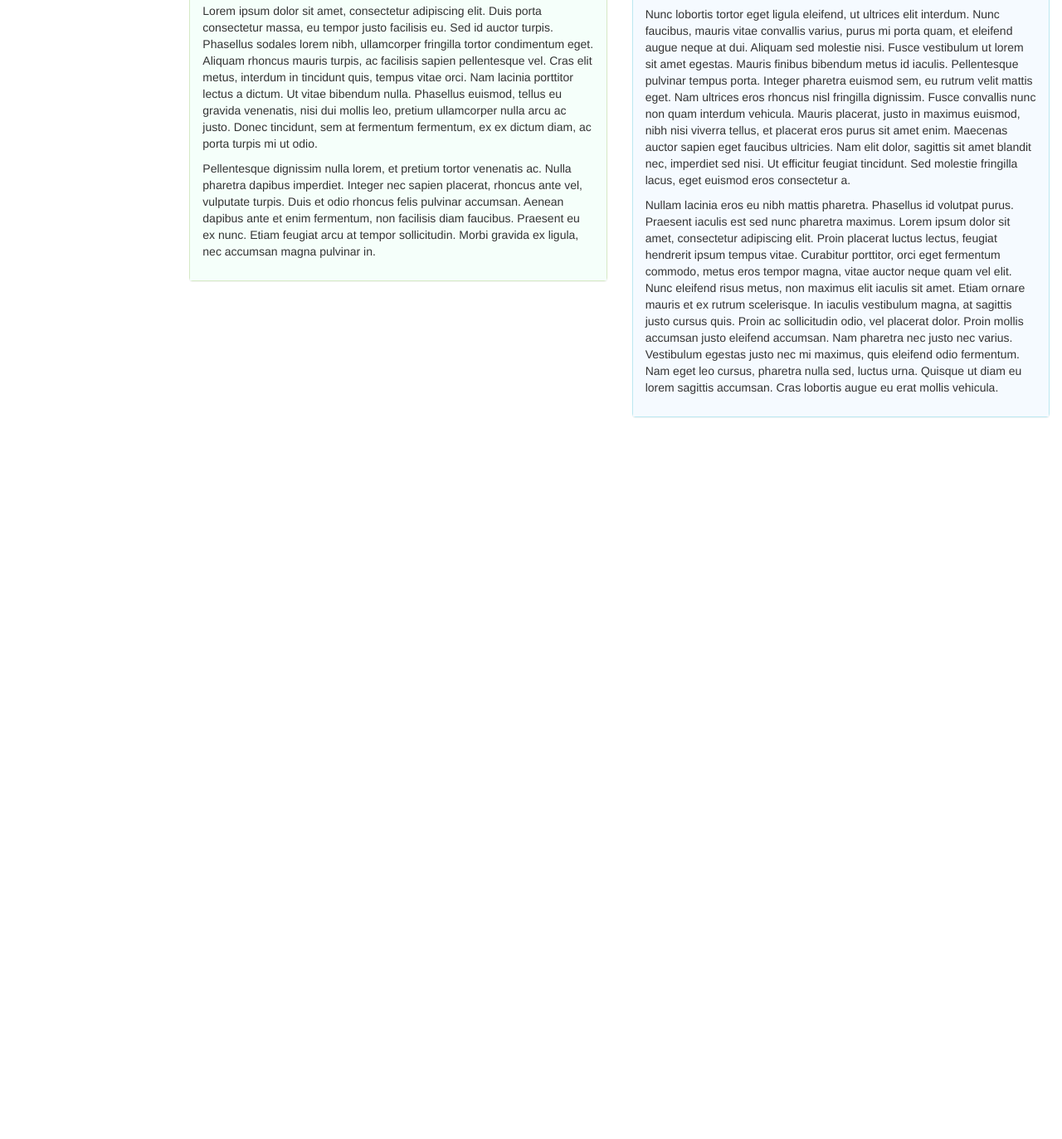
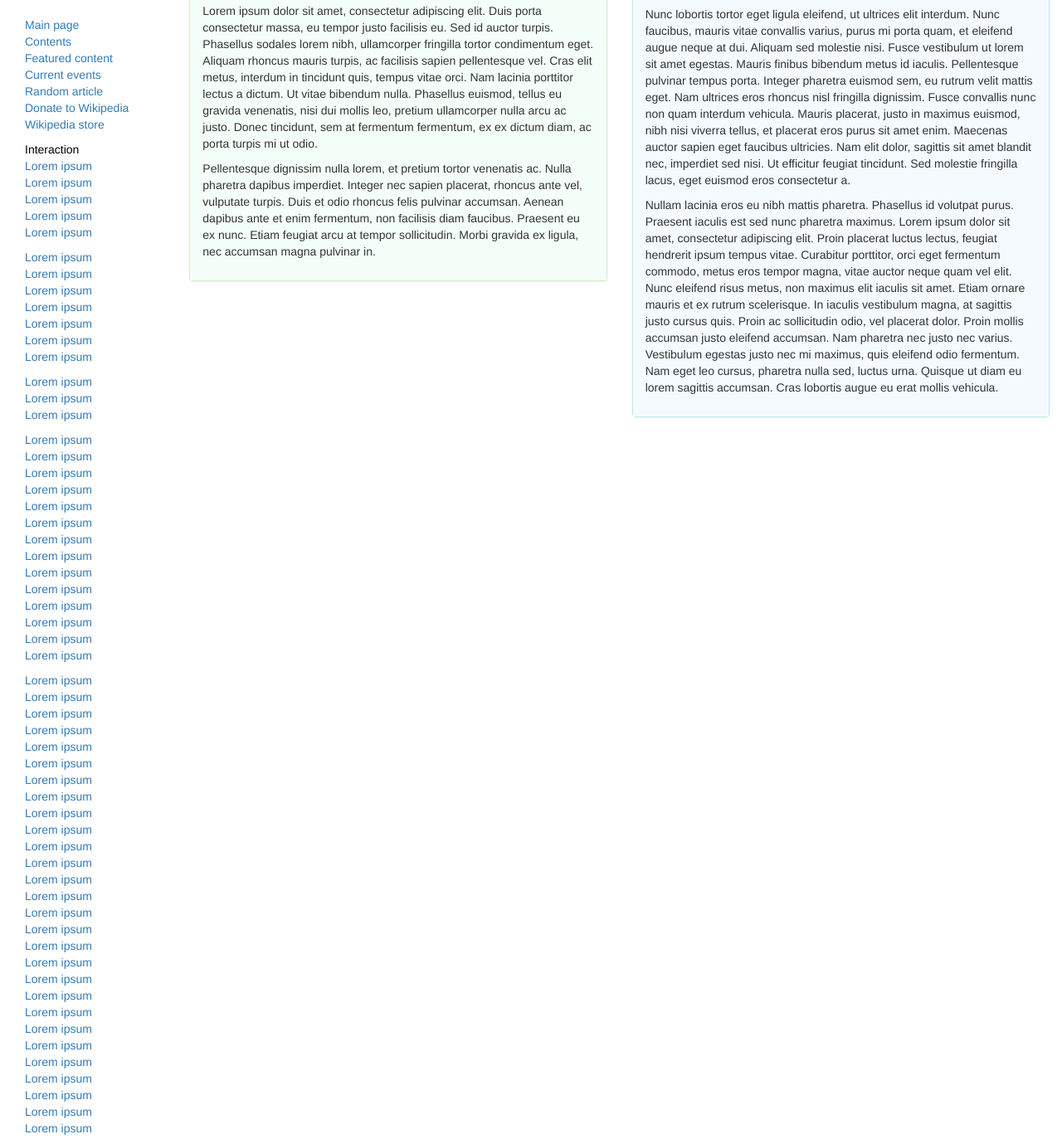
Before and after one commit to atrotter0/wiki-clone, a plain HTML site: page index.html in a window 1280 px wide. Shown: the part 310-1683 px from the top of the page at 83% size. Before the commit the page ends 833 px from the top, so only its background shows below. Drawn offline with Linux system fonts and the light colour scheme.

Commit message:
Add sidebar nav

```diff
--- a/css/styles.css
+++ b/css/styles.css
@@ -10,6 +10,20 @@ body {
 
 .sidebar {
 
+}
+
+.logo {
+  margin-bottom: 30px;
+}
+
+.sidebar ul {
+  list-style-type: none;
+  padding: 0 0 0 15px;
+}
+
+.list-title {
+  color: #000000;
+  border-bottom: 1px solid linear-gradient(to right, red , yellow);
 }
 
 .top-nav {
--- a/index.html
+++ b/index.html
@@ -7,7 +7,86 @@
 </head>
 <body>
   <div class="col-md-2 sidebar">
-    Blah
+    <div class="logo">
+      <img src="https://en.wikipedia.org/static/images/project-logos/enwiki.png">
+    </div>
+    <ul>
+      <li><a href="#">Main page</a></li>
+      <li><a href="#">Contents</a></li>
+      <li><a href="#">Featured content</a></li>
+      <li><a href="#">Current events</a></li>
+      <li><a href="#">Random article</a></li>
+      <li><a href="#">Donate to Wikipedia</a></li>
+      <li><a href="#">Wikipedia store</a></li>
+    </ul>
+    <ul>
+      <li class="list-title">Interaction</li>
+      <li><a href="#">Lorem ipsum</a></li>
+      <li><a href="#">Lorem ipsum</a></li>
+      <li><a href="#">Lorem ipsum</a></li>
+      <li><a href="#">Lorem ipsum</a></li>
+      <li><a href="#">Lorem ipsum</a></li>
+    </ul>
+    <ul>
+      <li><a href="#">Lorem ipsum</a></li>
+      <li><a href="#">Lorem ipsum</a></li>
+      <li><a href="#">Lorem ipsum</a></li>
+      <li><a href="#">Lorem ipsum</a></li>
+      <li><a href="#">Lorem ipsum</a></li>
+      <li><a href="#">Lorem ipsum</a></li>
+      <li><a href="#">Lorem ipsum</a></li>
+    </ul>
+    <ul>
+      <li><a href="#">Lorem ipsum</a></li>
+      <li><a href="#">Lorem ipsum</a></li>
+      <li><a href="#">Lorem ipsum</a></li>
+    </ul>
+    <ul>
+      <li><a href="#">Lorem ipsum</a></li>
+      <li><a href="#">Lorem ipsum</a></li>
+      <li><a href="#">Lorem ipsum</a></li>
+      <li><a href="#">Lorem ipsum</a></li>
+      <li><a href="#">Lorem ipsum</a></li>
+      <li><a href="#">Lorem ipsum</a></li>
+      <li><a href="#">Lorem ipsum</a></li>
+      <li><a href="#">Lorem ipsum</a></li>
+      <li><a href="#">Lorem ipsum</a></li>
+      <li><a href="#">Lorem ipsum</a></li>
+      <li><a href="#">Lorem ipsum</a></li>
+      <li><a href="#">Lorem ipsum</a></li>
+      <li><a href="#">Lorem ipsum</a></li>
+      <li><a href="#">Lorem ipsum</a></li>
+    </ul>
+    <ul>
+      <li><a href="#">Lorem ipsum</a></li>
+      <li><a href="#">Lorem ipsum</a></li>
+      <li><a href="#">Lorem ipsum</a></li>
+      <li><a href="#">Lorem ipsum</a></li>
+      <li><a href="#">Lorem ipsum</a></li>
+      <li><a href="#">Lorem ipsum</a></li>
+      <li><a href="#">Lorem ipsum</a></li>
+      <li><a href="#">Lorem ipsum</a></li>
+      <li><a href="#">Lorem ipsum</a></li>
+      <li><a href="#">Lorem ipsum</a></li>
+      <li><a href="#">Lorem ipsum</a></li>
+      <li><a href="#">Lorem ipsum</a></li>
+      <li><a href="#">Lorem ipsum</a></li>
+      <li><a href="#">Lorem ipsum</a></li>
+      <li><a href="#">Lorem ipsum</a></li>
+      <li><a href="#">Lorem ipsum</a></li>
+      <li><a href="#">Lorem ipsum</a></li>
+      <li><a href="#">Lorem ipsum</a></li>
+      <li><a href="#">Lorem ipsum</a></li>
+      <li><a href="#">Lorem ipsum</a></li>
+      <li><a href="#">Lorem ipsum</a></li>
+      <li><a href="#">Lorem ipsum</a></li>
+      <li><a href="#">Lorem ipsum</a></li>
+      <li><a href="#">Lorem ipsum</a></li>
+      <li><a href="#">Lorem ipsum</a></li>
+      <li><a href="#">Lorem ipsum</a></li>
+      <li><a href="#">Lorem ipsum</a></li>
+      <li><a href="#">Lorem ipsum</a></li>
+    </ul>
   </div>
   <div class="col-md-10">
     <div class="row">
```
